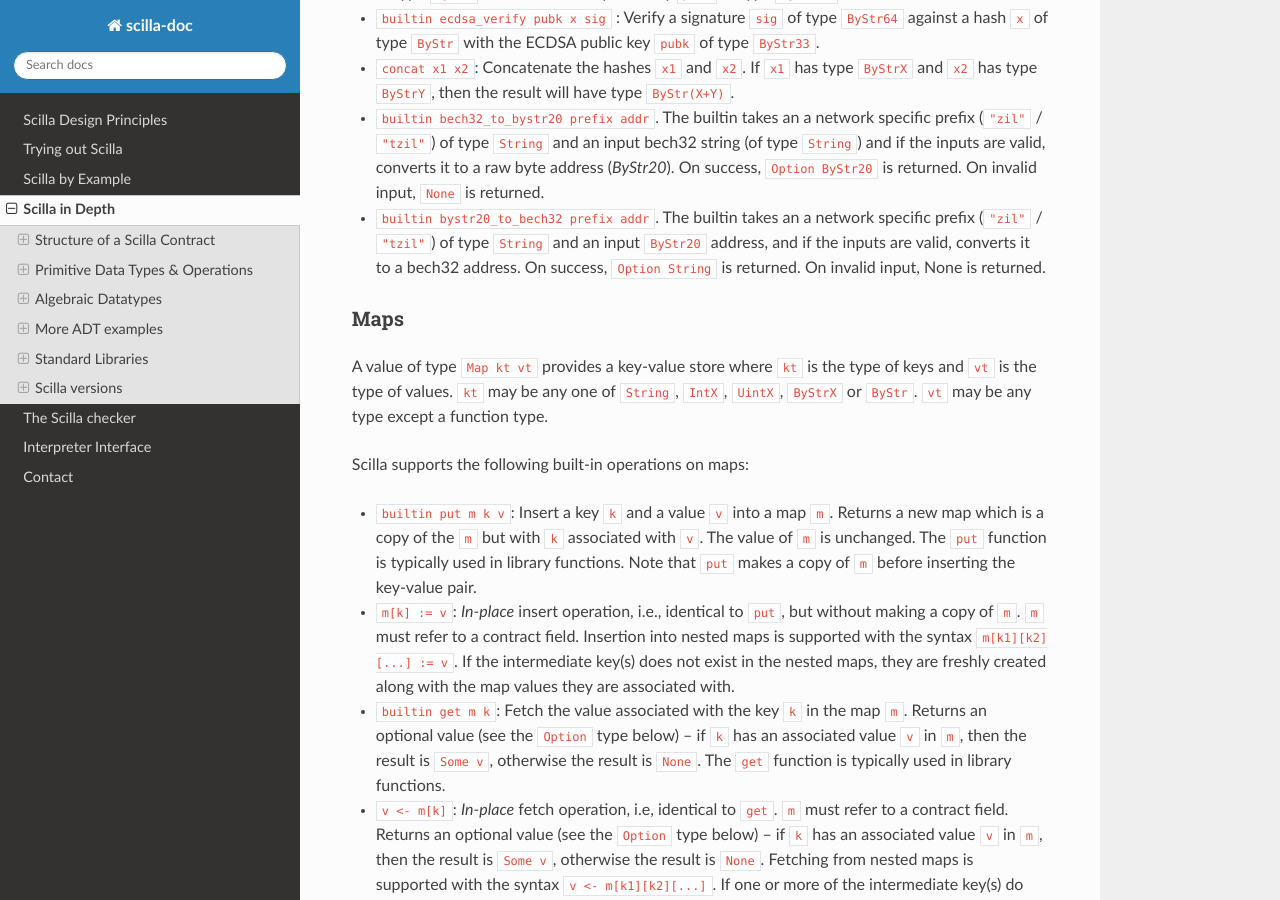
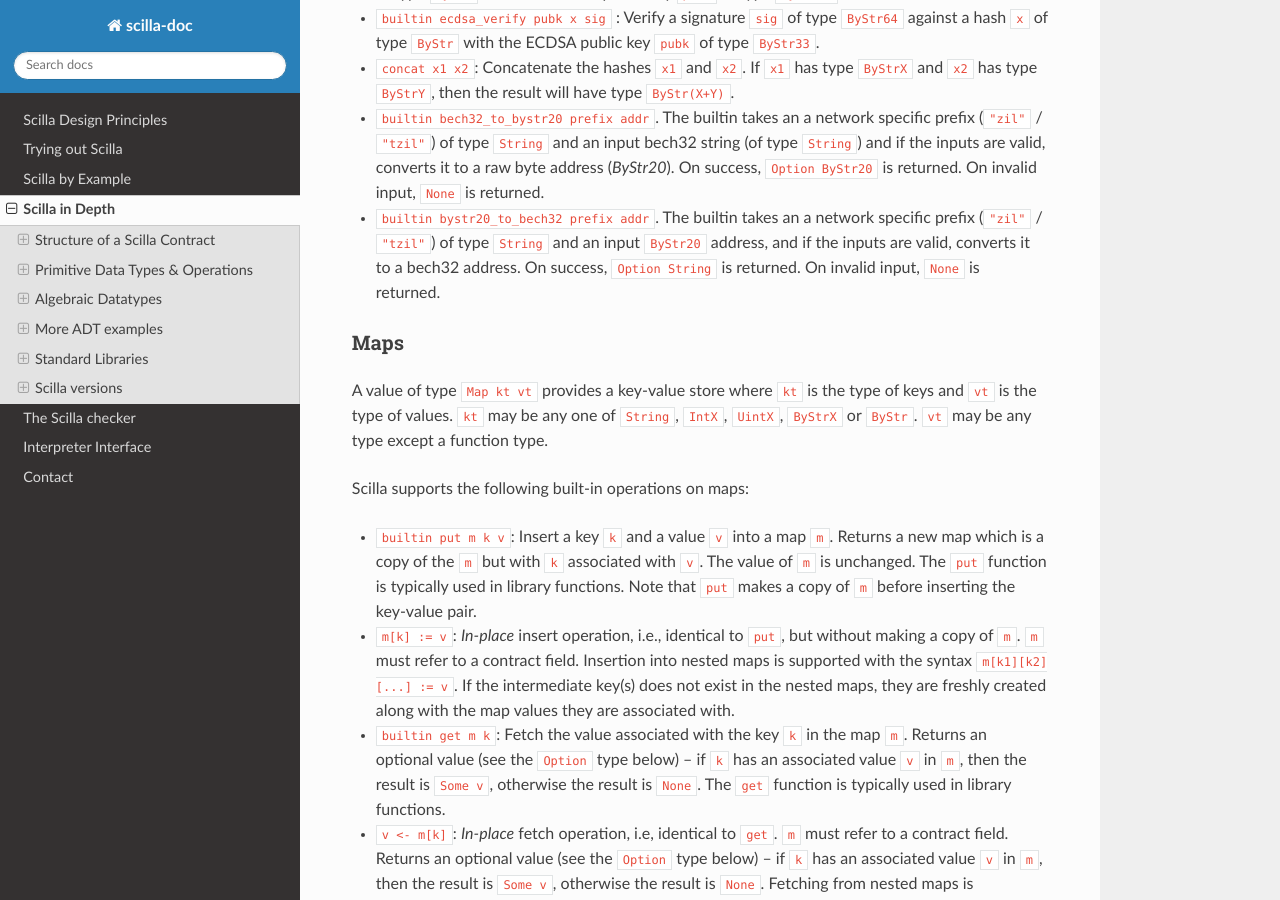
Before and after one commit to Zilliqa/scilla-docs, a Sphinx documentation site: the page built from docs/source/scilla-in-depth.rst, in a window 1280 px wide and 900 px high, scrolled down 9730 px. Built offline with Sphinx 7.4.7 and the Read the Docs theme 2.0.0, drawn with Linux system fonts in a browser that asks for light colours.

```diff
--- a/docs/source/scilla-in-depth.rst
+++ b/docs/source/scilla-in-depth.rst
@@ -569,7 +569,7 @@ below, ``Any`` can be of type ``IntX``, ``UintX``, ``String``, ``ByStr20`` or
 
 - ``builtin bystr20_to_bech32 prefix addr``. The builtin takes an a network specific prefix (``"zil"`` / ``"tzil"``) of type
   ``String`` and an input ``ByStr20`` address, and if the inputs are valid, converts it to a bech32 address.
-  On success, ``Option String`` is returned. On invalid input, None is returned.
+  On success, ``Option String`` is returned. On invalid input, ``None`` is returned.
 
 
 Maps
```
